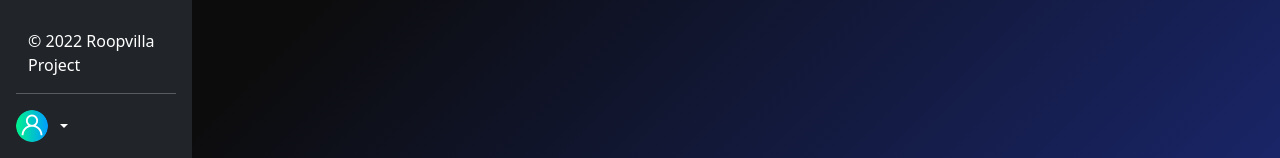
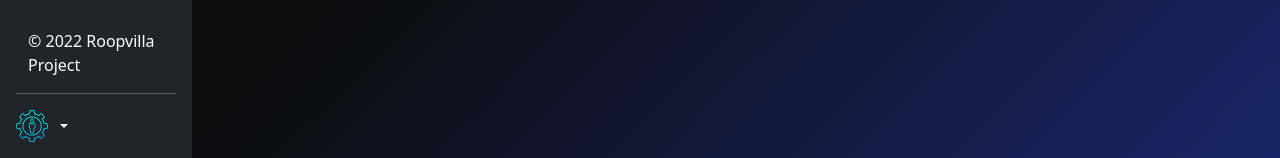
Before and after one commit to Projit32/Roopvilla-Project-Flask, a Flask app: template templates/ef.html in a window 1280 px wide. Shown: the part 642-800 px from the top of the page. Run offline with Flask 2, Linux system fonts and the light colour scheme; the template is opened without the code that fills it, so the values that code supplies are empty.

Commit message:
Icons changed

```diff
--- a/templates/base.html
+++ b/templates/base.html
@@ -4,7 +4,7 @@
         <meta charset="utf-8">
         <meta name="viewport" content="width=device-width, initial-scale=1">
         <title>{% block title %}{% endblock %}</title>
-        <link rel="icon" href="static/home.png" type="image/png" sizes="16x16">
+        <link rel="icon" href="static/fab.png" type="image/png" sizes="16x16">
         <link href="static/css/headers.css" rel="stylesheet">
         <link href="static/assets/dist/css/bootstrap.min.css" rel="stylesheet">
         <script src="https://ajax.googleapis.com/ajax/libs/jquery/3.6.0/jquery.min.js"></script>
--- a/templates/sidebar-base.html
+++ b/templates/sidebar-base.html
@@ -56,7 +56,7 @@
     <hr>
     <div class="dropdown">
       <a href="#" class="d-flex align-items-center text-white text-decoration-none dropdown-toggle" id="dropdownUser1" data-bs-toggle="dropdown" aria-expanded="false">
-        <img src="static/user.png" alt="ADM" width="32" height="32" class="rounded-circle me-2">
+        <img src="static/admin.png" alt="ADM" width="32" height="32" class="rounded-circle me-2">
         <strong>{{ name }}</strong>
       </a>
       <ul class="dropdown-menu dropdown-menu-dark text-small shadow" aria-labelledby="dropdownUser1">
```
Also changed, not shown: static/admin.png (added), static/fab.png (added).
